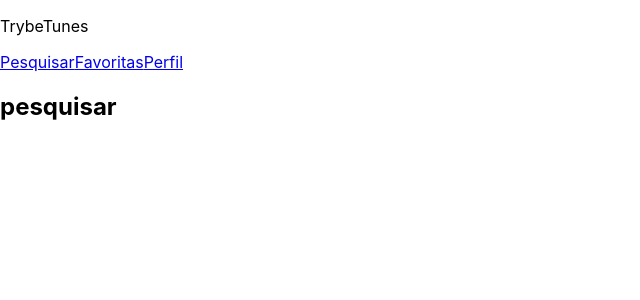
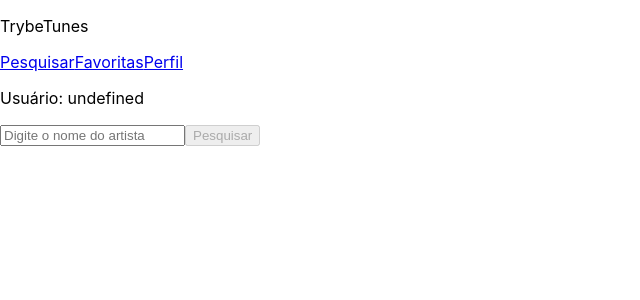
Before and after one commit to carlatakagi/trybetunes, a React (Create React App) app: page /search in a window 1280 px wide. Shown: the top 300 px of the page, without its empty margins (0-640 px from the left). Built offline with nearby package versions, Linux system fonts and the light colour scheme.

Commit message:
requisito 5

```diff
--- a/src/Components/Header.jsx
+++ b/src/Components/Header.jsx
@@ -36,7 +36,7 @@ class Header extends Component {
           <Link to="/profile" data-testid="link-to-profile">Perfil</Link>
         </nav>
         {isLoading ? (<Loading />) : (
-          <p data-testid="header-user-name">{ inputName }</p>
+          <p data-testid="header-user-name">{`Usuário: ${inputName}`}</p>
         )}
       </header>
     );
--- a/src/pages/Search.jsx
+++ b/src/pages/Search.jsx
@@ -2,11 +2,57 @@ import React, { Component } from 'react';
 import Header from '../Components/Header';
 
 class Search extends Component {
+  constructor() {
+    super();
+
+    this.state = {
+      artistName: '',
+      isDisabled: true,
+    };
+  }
+
+  handleChange = ({ target }) => {
+    const { value, name } = target;
+
+    this.setState({
+      [name]: value,
+    });
+
+    // verifica se o valor do inputname é maior ou igual a 2
+    const MIN_CHAR = 2;
+    const isValid = value.length >= MIN_CHAR;
+
+    this.setState({
+      isDisabled: !isValid,
+    });
+  };
+
   render() {
+    const { artistName, isDisabled } = this.state;
     return (
       <div data-testid="page-search">
         <Header />
-        <h2>pesquisar</h2>
+        <form>
+          <label htmlFor="search-artist-input">
+            <input
+              type="text"
+              data-testid="search-artist-input"
+              name="artistName"
+              placeholder="Digite o nome do artista"
+              value={ artistName }
+              onChange={ this.handleChange }
+            />
+          </label>
+
+          <button
+            id="search-artist-button"
+            type="submit"
+            data-testid="search-artist-button"
+            disabled={ isDisabled }
+          >
+            Pesquisar
+          </button>
+        </form>
       </div>
     );
   }
```
